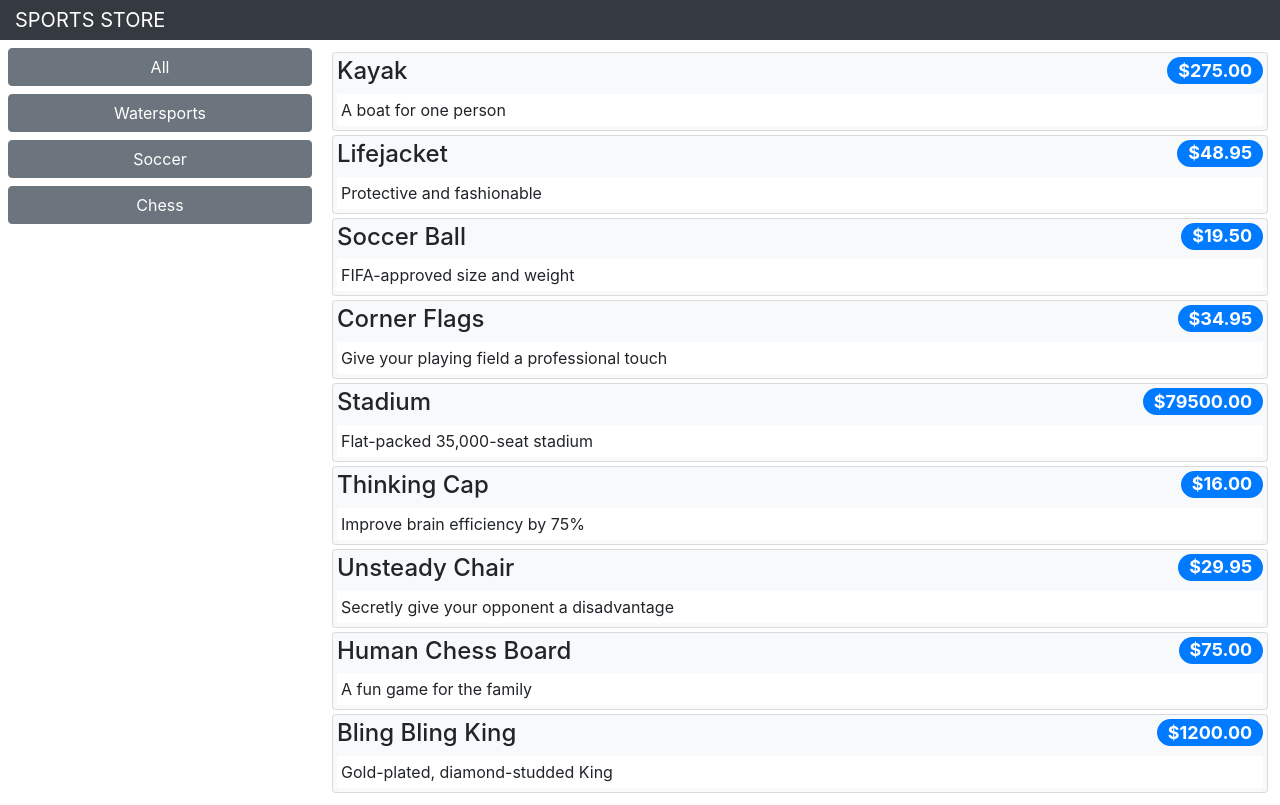
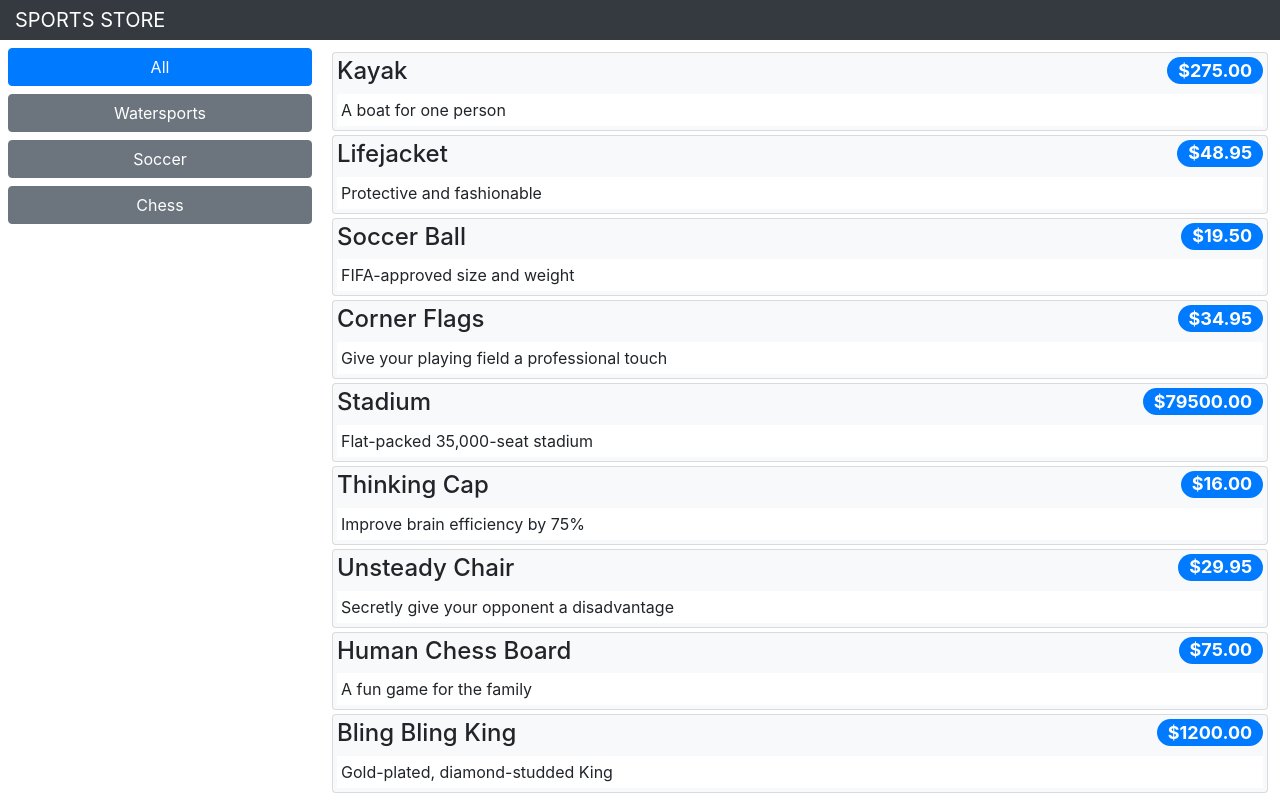
Before and after one commit to stormwild/sportstore, a React (Create React App) app: page /shop/products in a window 1280 px wide. Built offline with nearby package versions, Linux system fonts and the light colour scheme.

Commit message:
ToggleLink working

```diff
--- a/src/components/CategoryNavigation.tsx
+++ b/src/components/CategoryNavigation.tsx
@@ -1,5 +1,5 @@
-import React, { Component } from 'react';
-import { Link } from 'react-router-dom';
+import React from 'react';
+import ToggleLink from './ToggleLink';
 
 const CategoryNavigation = ({
   baseUrl,
@@ -10,18 +10,18 @@ const CategoryNavigation = ({
 }) => {
   return (
     <>
-      <Link className='btn btn-secondary btn-block' to={baseUrl}>
+      <ToggleLink className='btn btn-block' to={baseUrl} exact={true}>
         All
-      </Link>
+      </ToggleLink>
       {categories &&
         categories.map((category) => (
-          <Link
-            className='btn btn-secondary btn-block'
+          <ToggleLink
+            className='btn btn-block'
             key={category}
             to={`${baseUrl}/${category.toLowerCase()}`}
           >
             {category}
-          </Link>
+          </ToggleLink>
         ))}
     </>
   );
--- /dev/null
+++ b/src/components/ToggleLink.tsx
@@ -0,0 +1,27 @@
+import React from 'react';
+import { Route, Link } from 'react-router-dom';
+
+const ToggleLink = (props: any) => {
+  const { to, exact, children } = props;
+  const {
+    className: baseClasses = 'm-2 btn btn-block',
+    activeClass = 'btn-primary',
+    inActiveClass = 'btn-secondary',
+  } = props;
+  return (
+    <Route path={to} exact={exact}>
+      {(routeProps) => {
+        const combinedClasses = `${baseClasses} ${
+          routeProps.match ? activeClass : inActiveClass
+        }`;
+        return (
+          <Link to={to} className={combinedClasses}>
+            {children}
+          </Link>
+        );
+      }}
+    </Route>
+  );
+};
+
+export default ToggleLink;
```
